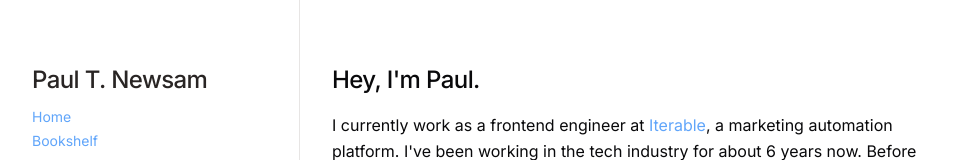
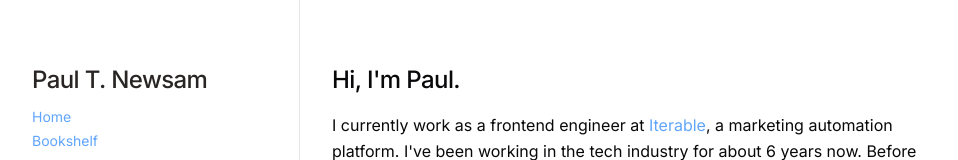
Before and after one commit to pnewsam/paultnewsam.com, a Next.js app: page / in a window 1280 px wide. Shown: the top 160 px of the page, without its empty margins (160-1118 px from the left). Built offline with nearby package versions, Linux system fonts and the light colour scheme.

Commit message:
Update resume.

```diff
--- a/src/app/page.tsx
+++ b/src/app/page.tsx
@@ -4,7 +4,7 @@ export default function Home() {
   return (
     <>
       <h2 className="text-2xl font-medium tracking-tight mb-4">
-        Hey, I&apos;m Paul.
+        Hi, I&apos;m Paul.
       </h2>
       <p className="mb-8 leading-relaxed">
         I currently work as a frontend engineer at{" "}
```
Also changed, not shown: 2 other files (tests, documents, lock files or other folders).
